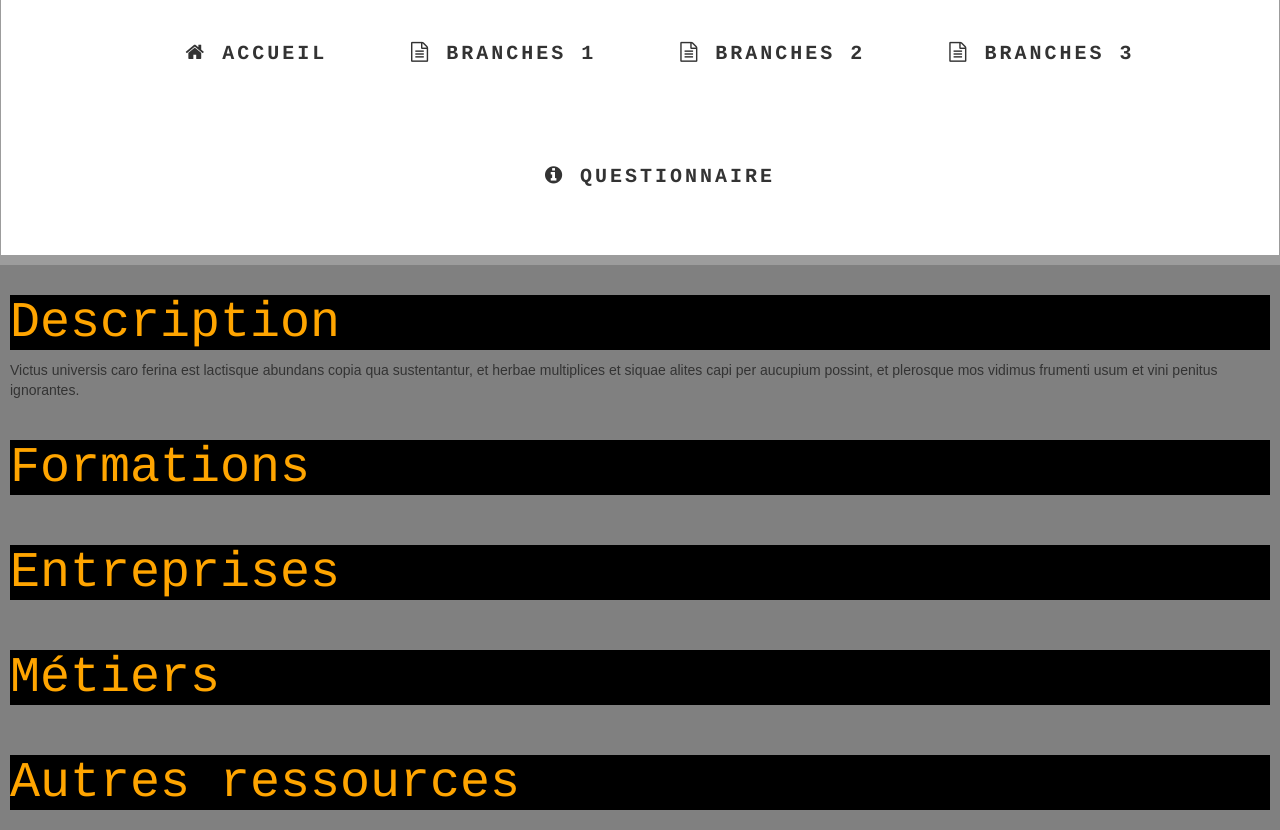
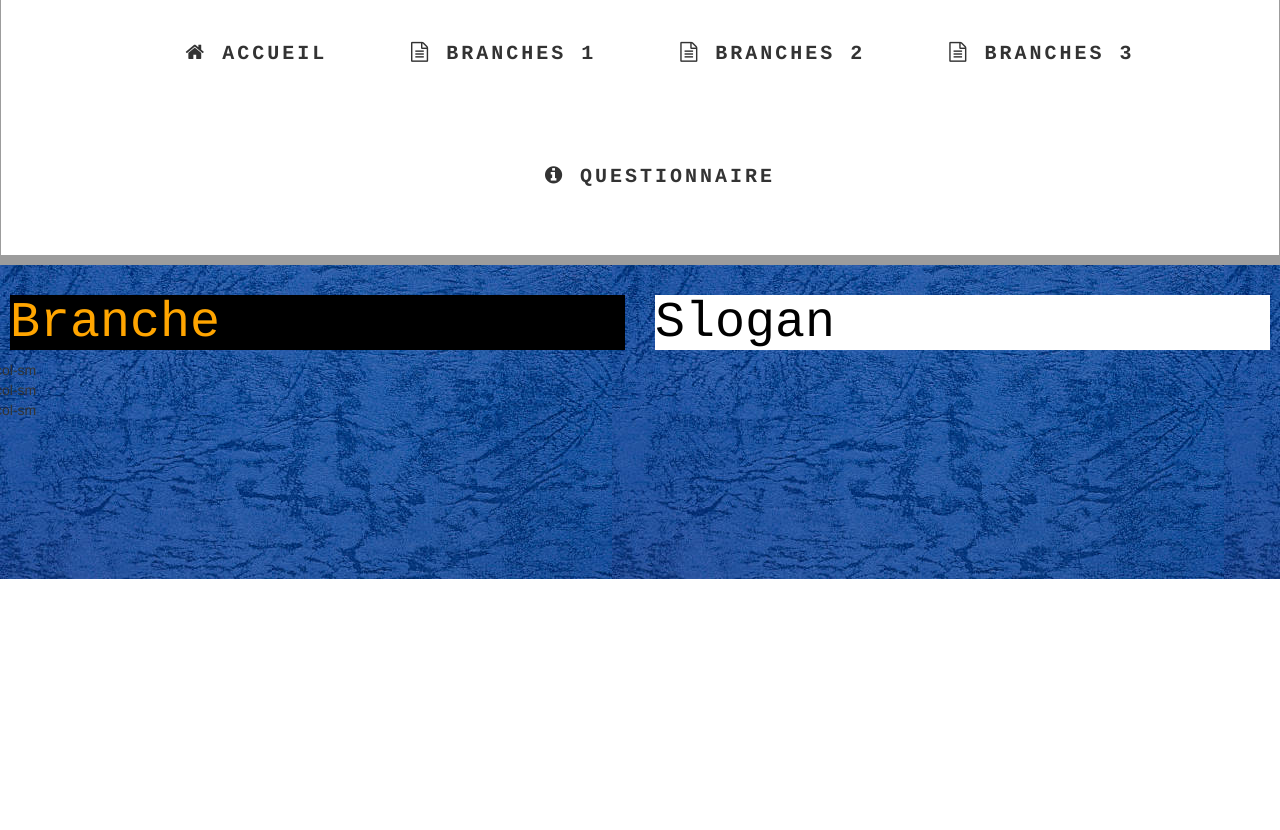
Before and after one commit to moreaumaxime/Orientator, a PHP site: page / in a window 1280 px wide. Shown: the part 221-1051 px from the top of the page. After the commit the page ends 800 px from the top, so only its background shows below. Run offline with PHP 8.4, Linux system fonts and the light colour scheme; some libraries are stand-ins or nearby versions; some web fonts are replaced.

Commit message:
Update index.php

```diff
--- a/index.php
+++ b/index.php
@@ -17,32 +17,22 @@
 
     <body>
         <?php include 'navbar.php'; ?>
+    <div class="container">
+        <div class="row">
+            <div class="col-sm-6">
+                <h2 class="text-title2">Branche</h2>
+            </div>
+            <div class="col-sm-6">
+                <h2 class="text-slogan">Slogan</h2>
+            </div>
+        </div>
+        <div class="row">
+            <div class="col-sm">col-sm</div>
+            <div class="col-sm">col-sm</div>
+            <div class="col-sm">col-sm</div>
+        </div>
+    </div>
+</div>
 
-        <div class="container site">
-            <h2 class="text-title2">Description</h2>
-
-            <class="text">Victus universis caro ferina est lactisque abundans copia qua sustentantur, et herbae multiplices et siquae alites capi per aucupium possint, et plerosque mos vidimus frumenti usum et vini penitus ignorantes.</class>
-
-        </div>
-        <div class="container site">
-        <h2 class="text-title2">Formations</h2>
-
-
-        </div>
-        <div class="container site">
-        <h2 class="text-title2">Entreprises</h2>
-
-
-        </div>
-        <div class="container site">
-        <h2 class="text-title2">Métiers</h2>
-
-
-        </div>
-        <div class="container site">
-        <h2 class="text-title2">Autres ressources</h2>
-
-
-        </div>
     </body>
 </html>
```
